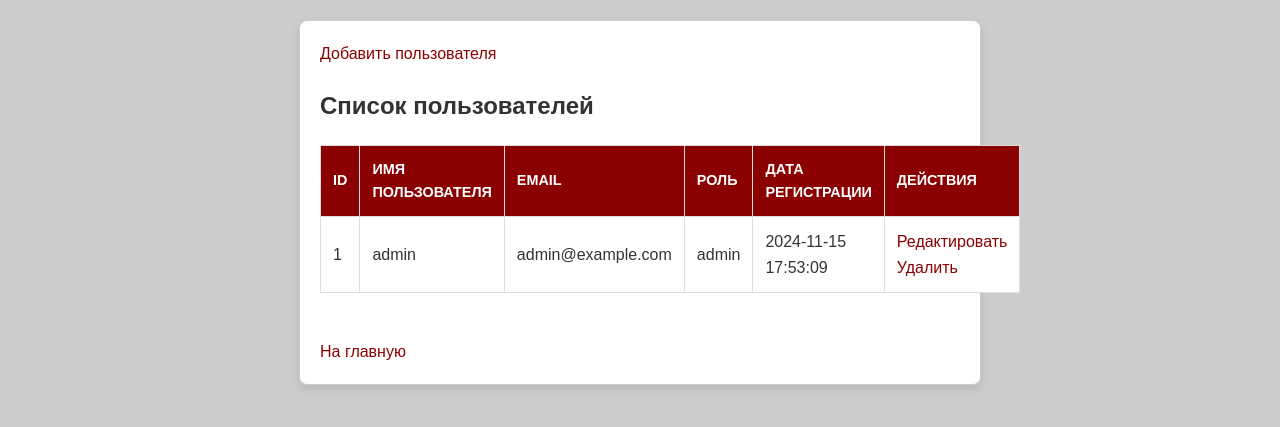
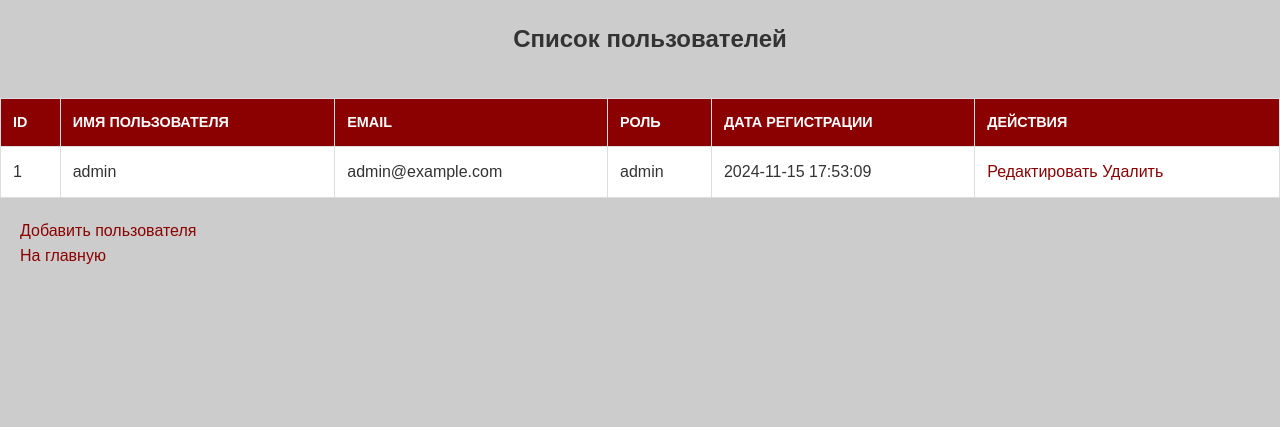
Before and after one commit to Elizaveta-Kuzmina/Web-Kuzmina23-08, a PHP site: page /admin.php in a window 1280 px wide. Shown: the part 109-536 px from the top of the page. Run offline with PHP 8.4, Linux system fonts and the light colour scheme; a user stored in the database is signed in; data comes from the database, SQL or seed files in the repository.

Commit message:
Update admin.php

```diff
--- a/lab10/admin.php
+++ b/lab10/admin.php
@@ -34,9 +34,9 @@ if (isset($_GET['delete_id'])) {
     <header>
         <h1>Админ-панель: управление пользователями</h1>
     </header>
-    <div class="container">
-        <a href="admin_add_user.php" class="add-link">Добавить пользователя</a>
-        <h2>Список пользователей</h2>
+
+
+     <center>   <h2 style= "text-indent: 20px">Список пользователей</h2></center>
         <table>
             <thead>
                 <tr>
@@ -63,9 +63,9 @@ if (isset($_GET['delete_id'])) {
                     </tr>
                 <?php endforeach; ?>
             </tbody>
-        </table> <br>
-        <a href="main.php">На главную</a>
-    </div>
+        </table>
+ <a href="admin_add_user.php" class="add-link" style="text-indent: 20px">Добавить пользователя</a>
+        <a href="main.php" style= "text-indent: 20px">На главную</a>
 
 </body>
 </html>
```
